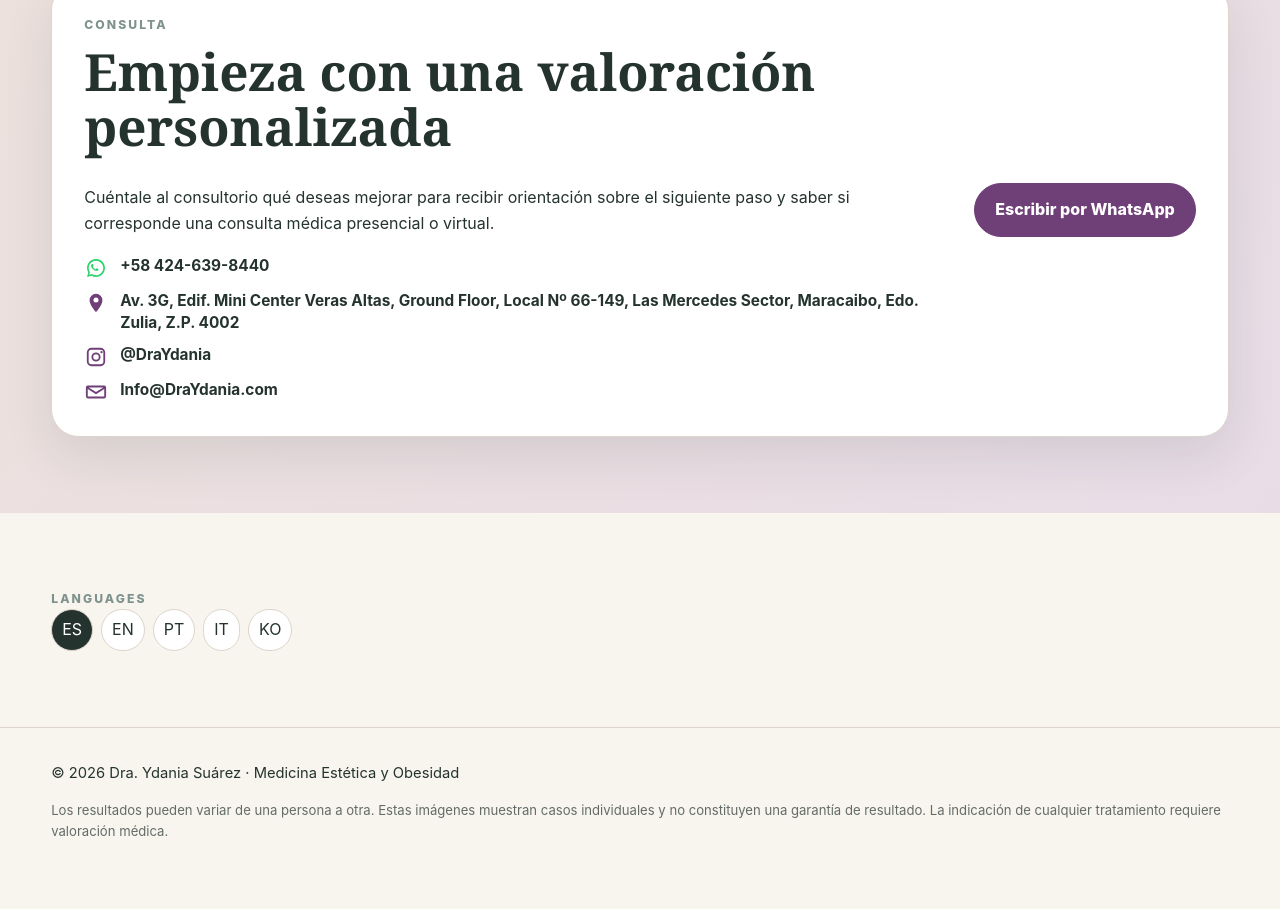
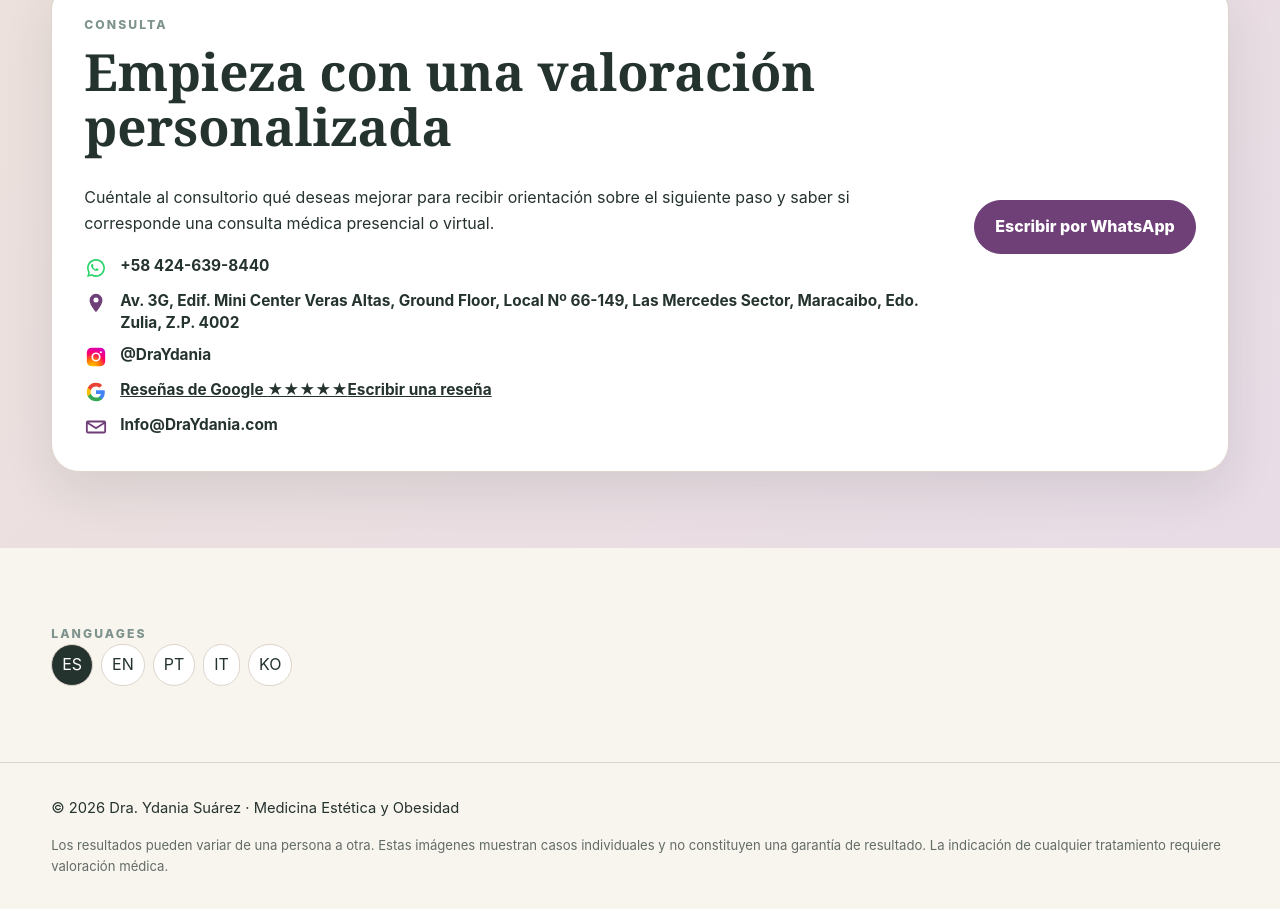
Before and after one commit to sirbe7/ydania-medical, a plain HTML site: page es/index.html in a window 1280 px wide. Shown: the part 5010-5919 px from the top of the page. Before the commit the page ends 5886 px from the top, so only its background shows below. Drawn offline with Linux system fonts and the light colour scheme.

Commit message:
Use multicolor Instagram icon and add Google reviews links

```diff
--- a/es/index.html
+++ b/es/index.html
@@ -31,7 +31,8 @@
 <section id="consulta" class="cta"><div class="wrap"><div class="cta-box"><div><div class="eyebrow">Consulta</div><h2>Empieza con una valoración personalizada</h2><p>Cuéntale al consultorio qué deseas mejorar para recibir orientación sobre el siguiente paso y saber si corresponde una consulta médica presencial o virtual.</p><div class="contact-details">
     <a class="contact-item" href="https://wa.me/584246398440" target="_blank" rel="noopener" aria-label="WhatsApp +58 424-639-8440"><span class="contact-icon whatsapp-icon"><svg viewBox="0 0 32 32" aria-hidden="true" focusable="false"><path fill="currentColor" d="M19.11 17.36c-.27-.14-1.58-.78-1.82-.87-.24-.09-.42-.14-.6.14-.18.27-.69.87-.85 1.05-.16.18-.31.2-.58.07-.27-.14-1.14-.42-2.17-1.35-.8-.71-1.34-1.58-1.49-1.85-.16-.27-.02-.41.12-.55.12-.12.27-.31.4-.47.13-.16.18-.27.27-.45.09-.18.04-.34-.02-.47-.07-.14-.6-1.45-.82-1.98-.22-.53-.44-.46-.6-.47h-.51c-.18 0-.47.07-.71.34-.24.27-.93.91-.93 2.22 0 1.31.96 2.58 1.09 2.76.13.18 1.88 2.87 4.56 4.03.64.27 1.14.43 1.53.55.64.2 1.23.17 1.69.1.52-.08 1.58-.65 1.8-1.28.22-.63.22-1.17.16-1.28-.07-.11-.24-.18-.51-.32z"/><path fill="currentColor" d="M16 3C8.83 3 3 8.83 3 16c0 2.28.6 4.51 1.73 6.47L3 29l6.68-1.75A12.93 12.93 0 0 0 16 29c7.17 0 13-5.83 13-13S23.17 3 16 3zm0 23.63c-1.95 0-3.86-.53-5.52-1.54l-.39-.23-3.96 1.04 1.06-3.86-.25-.4A10.58 10.58 0 0 1 5.36 16C5.36 10.13 10.13 5.36 16 5.36S26.64 10.13 26.64 16 21.87 26.63 16 26.63z"/></svg></span><span>+58 424-639-8440</span></a>
     <a class="contact-item" href="https://www.google.com/maps/search/?api=1&query=Av.%203G%2C%20Edif.%20Mini%20Center%20Veras%20Altas%2C%20Ground%20Floor%2C%20Local%20N%C2%BA%2066-149%2C%20Las%20Mercedes%20Sector%2C%20Maracaibo%2C%20Edo.%20Zulia%2C%20Z.P.%204002" target="_blank" rel="noopener" aria-label="Av. 3G, Edif. Mini Center Veras Altas, Ground Floor, Local Nº 66-149, Las Mercedes Sector, Maracaibo, Edo. Zulia, Z.P. 4002"><span class="contact-icon"><svg viewBox="0 0 24 24" aria-hidden="true" focusable="false"><path fill="currentColor" d="M12 2a7 7 0 0 0-7 7c0 5.25 7 13 7 13s7-7.75 7-13a7 7 0 0 0-7-7zm0 9.5A2.5 2.5 0 1 1 12 6a2.5 2.5 0 0 1 0 5.5z"/></svg></span><span>Av. 3G, Edif. Mini Center Veras Altas, Ground Floor, Local Nº 66-149, Las Mercedes Sector, Maracaibo, Edo. Zulia, Z.P. 4002</span></a>
-    <a class="contact-item" href="https://www.instagram.com/draydania/" target="_blank" rel="noopener" aria-label="Instagram @DraYdania"><span class="contact-icon instagram-icon"><svg viewBox="0 0 24 24" aria-hidden="true" focusable="false"><path fill="currentColor" d="M7 2h10a5 5 0 0 1 5 5v10a5 5 0 0 1-5 5H7a5 5 0 0 1-5-5V7a5 5 0 0 1 5-5zm0 2a3 3 0 0 0-3 3v10a3 3 0 0 0 3 3h10a3 3 0 0 0 3-3V7a3 3 0 0 0-3-3H7zm11 1.5a1.25 1.25 0 1 1 0 2.5 1.25 1.25 0 0 1 0-2.5zM12 7a5 5 0 1 1 0 10 5 5 0 0 1 0-10zm0 2a3 3 0 1 0 0 6 3 3 0 0 0 0-6z"/></svg></span><span>@DraYdania</span></a>
+    <a class="contact-item" href="https://www.instagram.com/draydania/" target="_blank" rel="noopener" aria-label="Instagram @DraYdania"><span class="contact-icon instagram-icon"><svg viewBox="0 0 24 24" aria-hidden="true" focusable="false"><defs><radialGradient id="igGrad" cx="30%" cy="107%" r="150%"><stop offset="0%" stop-color="#ffd600"/><stop offset="28%" stop-color="#ff7a00"/><stop offset="52%" stop-color="#ff0169"/><stop offset="78%" stop-color="#d300c5"/><stop offset="100%" stop-color="#7638fa"/></radialGradient></defs><rect x="2" y="2" width="20" height="20" rx="5" fill="url(#igGrad)"/><circle cx="12" cy="12" r="4.1" fill="none" stroke="#fff" stroke-width="1.8"/><circle cx="17.3" cy="6.8" r="1.15" fill="#fff"/></svg></span><span>@DraYdania</span></a>
+    <div class="contact-item google-review-item"><span class="contact-icon google-icon"><svg viewBox="0 0 24 24" aria-hidden="true" focusable="false"><path fill="#4285F4" d="M21.6 12.23c0-.74-.07-1.45-.19-2.14H12v4.05h5.38a4.6 4.6 0 0 1-2 3.02v2.62h3.24c1.9-1.75 2.98-4.33 2.98-7.55z"/><path fill="#34A853" d="M12 22c2.7 0 4.97-.9 6.62-2.22l-3.24-2.62c-.9.6-2.05.96-3.38.96-2.61 0-4.82-1.76-5.61-4.13H3.04v2.7A10 10 0 0 0 12 22z"/><path fill="#FBBC05" d="M6.39 13.99A6 6 0 0 1 6.08 12c0-.69.12-1.36.31-1.99v-2.7H3.04A10 10 0 0 0 2 12c0 1.61.39 3.13 1.04 4.69l3.35-2.7z"/><path fill="#EA4335" d="M12 5.88c1.47 0 2.79.5 3.82 1.49l2.86-2.86C16.97 2.9 14.7 2 12 2a10 10 0 0 0-8.96 5.31l3.35 2.7C7.18 7.64 9.39 5.88 12 5.88z"/></svg></span><span class="google-review-copy"><a href="https://www.google.com/maps/search/?api=1&query=Dra.%20Ydania%20Su%C3%A1rez%20Sansevero&query_place_id=ChIJGwmIZNSeiY4RSXnJPy_eebo" target="_blank" rel="noopener">Reseñas de Google <span class="review-stars" aria-label="5 estrellas">★★★★★</span></a><a class="review-write" href="https://search.google.com/local/writereview?placeid=ChIJGwmIZNSeiY4RSXnJPy_eebo" target="_blank" rel="noopener">Escribir una reseña</a></span></div>
     <a class="contact-item" href="mailto:Info@DraYdania.com" aria-label="Email Info@DraYdania.com"><span class="contact-icon"><svg viewBox="0 0 24 24" aria-hidden="true" focusable="false"><path fill="currentColor" d="M3 5h18a2 2 0 0 1 2 2v10a2 2 0 0 1-2 2H3a2 2 0 0 1-2-2V7a2 2 0 0 1 2-2zm9 7 8-5H4l8 5zm0 2.35L3 8.73V17h18V8.73l-9 5.62z"/></svg></span><span>Info@DraYdania.com</span></a>
   </div></div><a class="btn purple" href="https://wa.me/584246398440" target="_blank" rel="noopener">Escribir por WhatsApp</a></div></div></section>
 
```
